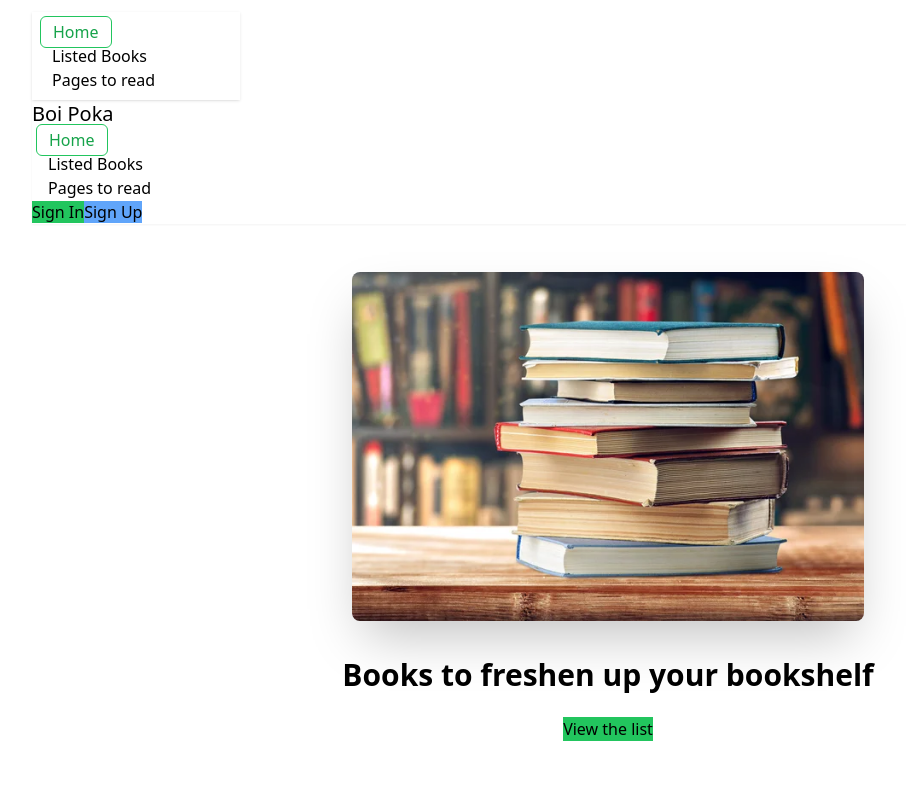
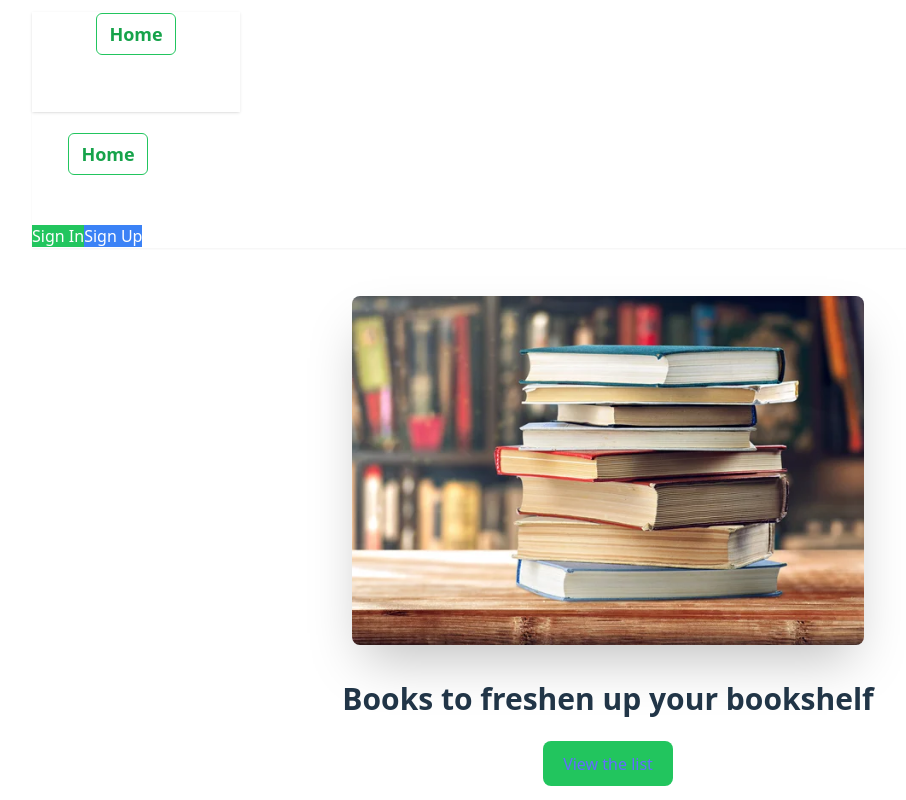
Before and after one commit to SumitaAkter/boi-poka-book-vibe, a React (Vite) app: page / in a window 1280 px wide. Shown: the top 800 px of the page, without its empty margins (32-938 px from the left). Built offline with nearby package versions, Linux system fonts and the light colour scheme.

Commit message:
try fix to some problems

```diff
--- a/src/App.css
+++ b/src/App.css
@@ -0,0 +1,6 @@
+#root {
+  max-width: 1280px;
+  margin: 0 auto;
+  padding: 2rem;
+
+}
--- a/src/components/NavBar/NavBar.jsx
+++ b/src/components/NavBar/NavBar.jsx
@@ -4,41 +4,41 @@ import { NavLink } from "react-router-dom";
 const NavBar = () => {
 const links = (
   <>
-            <li>
+    <li className="text-lg text-center">
       <NavLink
         to="/"
-                    end={false}
+        end
         className={({ isActive }) =>
           isActive
-                        ? "border border-green-500 px-3 py-1 rounded-md text-green-600"
-                        : "px-3 py-1"
+            ? "border border-green-500 px-3 py-2 rounded-md text-green-600 font-semibold"
+            : "px-3 py-2 text-white"
         }
       >
         Home
       </NavLink>
     </li>
-            <li>
+    <li className="text-lg text-center">
       <NavLink
         to="/listedBooks"
         className={({ isActive }) =>
           isActive
-                        ? "border border-green-500 px-3 py-1 rounded-md text-green-600"
-                        : "px-3 py-1"
+            ? "border border-green-500 px-3 py-2 rounded-md text-green-600 font-semibold"
+            : "px-3 py-2 text-white"
         }
       >
         Listed Books
       </NavLink>
     </li>
-            <li>
+    <li className="text-lg text-center">
       <NavLink
         to="/pages-to-read"
         className={({ isActive }) =>
           isActive
-                        ? "border border-green-500 px-3 py-1 rounded-md text-green-600"
-                        : "px-3 py-1"
+            ? "border border-green-500 px-3 py-2 rounded-md text-green-600 font-semibold"
+            : "px-3 py-2 text-white"
         }
       >
-                    Pages to read
+        Pages to Read
       </NavLink>
     </li>
   </>
@@ -46,34 +46,52 @@ const NavBar = () => {
 
   return (
     <div className="navbar bg-base-100 shadow-sm sticky top-0 z-50">
+      {/* Left side (logo + mobile menu button) */}
       <div className="navbar-start">
         <div className="dropdown">
+          {/* Mobile menu button */}
           <div tabIndex={0} role="button" className="btn btn-ghost lg:hidden">
-                        <svg xmlns="http://www.w3.org/2000/svg"
-                             className="h-5 w-5"
+            <svg
+              xmlns="http://www.w3.org/2000/svg"
+              className="h-6 w-6"
               fill="none"
               viewBox="0 0 24 24"
-                             stroke="currentColor">
-                            <path strokeLinecap="round" strokeLinejoin="round" strokeWidth="2"
-                                  d="M4 6h16M4 12h8m-8 6h16" />
+              stroke="currentColor"
+            >
+              <path
+                strokeLinecap="round"
+                strokeLinejoin="round"
+                strokeWidth="2"
+                d="M4 6h16M4 12h16M4 18h16"
+              />
             </svg>
           </div>
+          {/* Dropdown menu */}
           <ul
             tabIndex={0}
-                        className="menu menu-sm dropdown-content bg-base-100 rounded-box z-[100] mt-3 w-52 p-2 shadow">
+            className="menu menu-sm dropdown-content bg-base-100 rounded-box z-[100] mt-3 w-52 p-2 shadow"
+          >
             {links}
           </ul>
         </div>
-                <a className="btn btn-ghost text-xl">Boi Poka</a>
+        <a className="btn text-xl font-bold text-white">
+          Boi Poka
+        </a>
       </div>
+
+      {/* Center (desktop menu) */}
       <div className="navbar-center hidden lg:flex">
-                <ul className="menu menu-horizontal px-1">
-                    {links}
-                </ul>
+        <ul className="menu menu-horizontal px-1">{links}</ul>
       </div>
-            <div className="navbar-end gap-4">
-                <a className="btn bg-green-500">Sign In</a>
-                <a className="btn bg-blue-400">Sign Up</a>
+
+      {/* Right side (buttons) */}
+      <div className="navbar-end gap-2">
+        <a className="btn btn-sm bg-green-500 text-white hover:bg-green-600">
+          Sign In
+        </a>
+        <a className="btn btn-sm bg-blue-500 text-white hover:bg-blue-600">
+          Sign Up
+        </a>
       </div>
     </div>
   );
--- a/src/index.css
+++ b/src/index.css
@@ -1,3 +1,69 @@
 @tailwind base;
 @tailwind components;
 @tailwind utilities;
+:root {
+  font-family: system-ui, Avenir, Helvetica, Arial, sans-serif;
+  line-height: 1.5;
+  font-weight: 400;
+
+  color-scheme: light dark;
+  color: rgba(255, 255, 255, 0.87);
+  background-color: #242424;
+
+  font-synthesis: none;
+  text-rendering: optimizeLegibility;
+  -webkit-font-smoothing: antialiased;
+  -moz-osx-font-smoothing: grayscale;
+}
+
+a {
+  font-weight: 500;
+  color: #646cff;
+  text-decoration: inherit;
+}
+a:hover {
+  color: #535bf2;
+}
+
+body {
+  margin: 0;
+  min-width: 320px;
+  min-height: 100vh;
+}
+
+h1 {
+  font-size: 3.2em;
+  line-height: 1.1;
+}
+
+button {
+  border-radius: 8px;
+  border: 1px solid transparent;
+  padding: 0.6em 1.2em;
+  font-size: 1em;
+  font-weight: 500;
+  font-family: inherit;
+  background-color: #1a1a1a;
+  cursor: pointer;
+  transition: border-color 0.25s;
+}
+button:hover {
+  border-color: #646cff;
+}
+button:focus,
+button:focus-visible {
+  outline: 4px auto -webkit-focus-ring-color;
+}
+
+@media (prefers-color-scheme: light) {
+  :root {
+    color: #213547;
+    background-color: #ffffff;
+  }
+  a:hover {
+    color: #747bff;
+  }
+  button {
+    background-color: #f9f9f9;
+  }
+}
```
Lines whose indentation alone changed are shown as unchanged.
